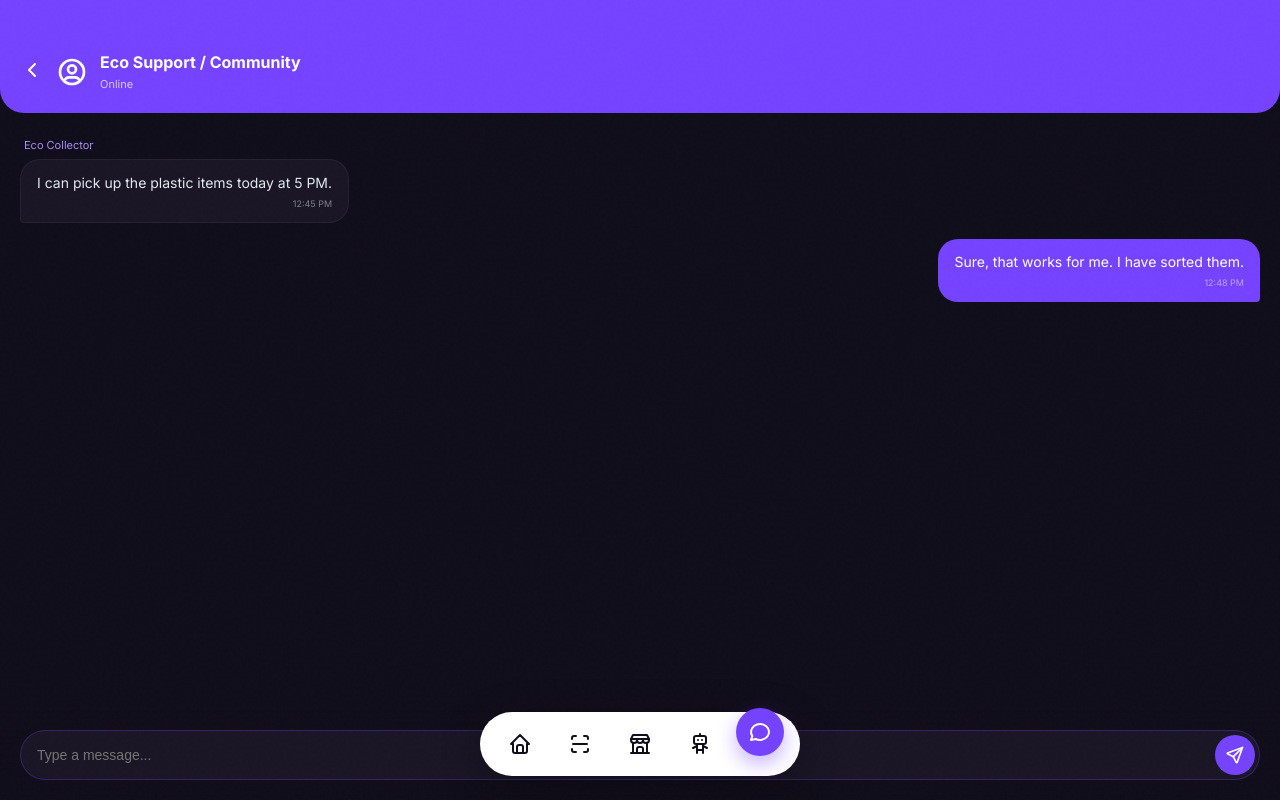
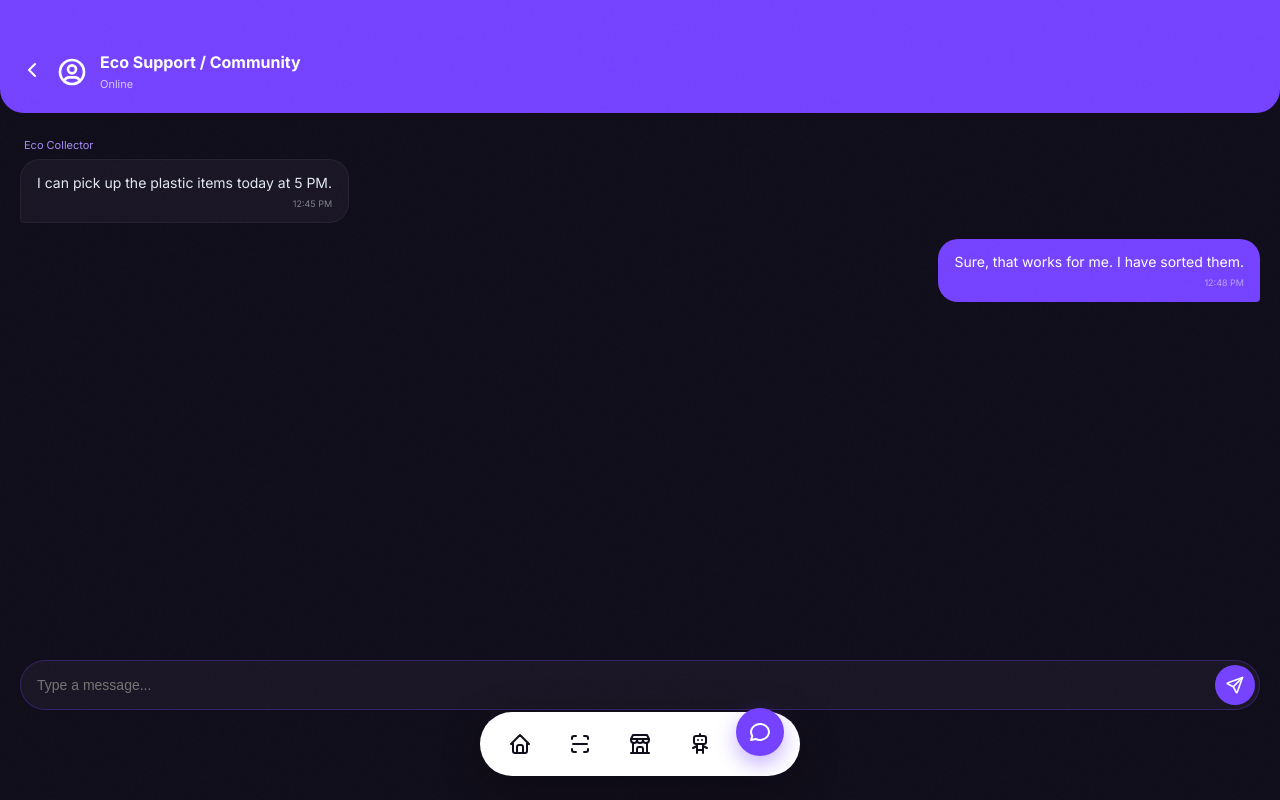
Before and after one commit to Abhishekjain19/Cyclos, a React (Vite) app: page /chat in a window 1280 px wide. Built offline with nearby package versions, Linux system fonts and the light colour scheme; sample sign-in values are in the browser's storage.

Commit message:
Debugged Chat section

```diff
--- a/src/pages/ChatPage.css
+++ b/src/pages/ChatPage.css
@@ -3,7 +3,7 @@
   background: #110e1b;
   display: flex;
   flex-direction: column;
-  padding-bottom: 120px; /* Space for BottomNav on other pages, but navigation hides it? */
+  padding-bottom: 160px;
 }
 
 .chat-header {
@@ -106,11 +106,11 @@
 
 .chat-input-area {
   position: fixed;
-  bottom: 0;
+  bottom: 90px;
   left: 0;
   right: 0;
-  padding: 20px;
-  background: linear-gradient(to top, #110e1b, transparent);
+  padding: 0 20px;
+  background: transparent;
   z-index: 10;
 }
 
```
